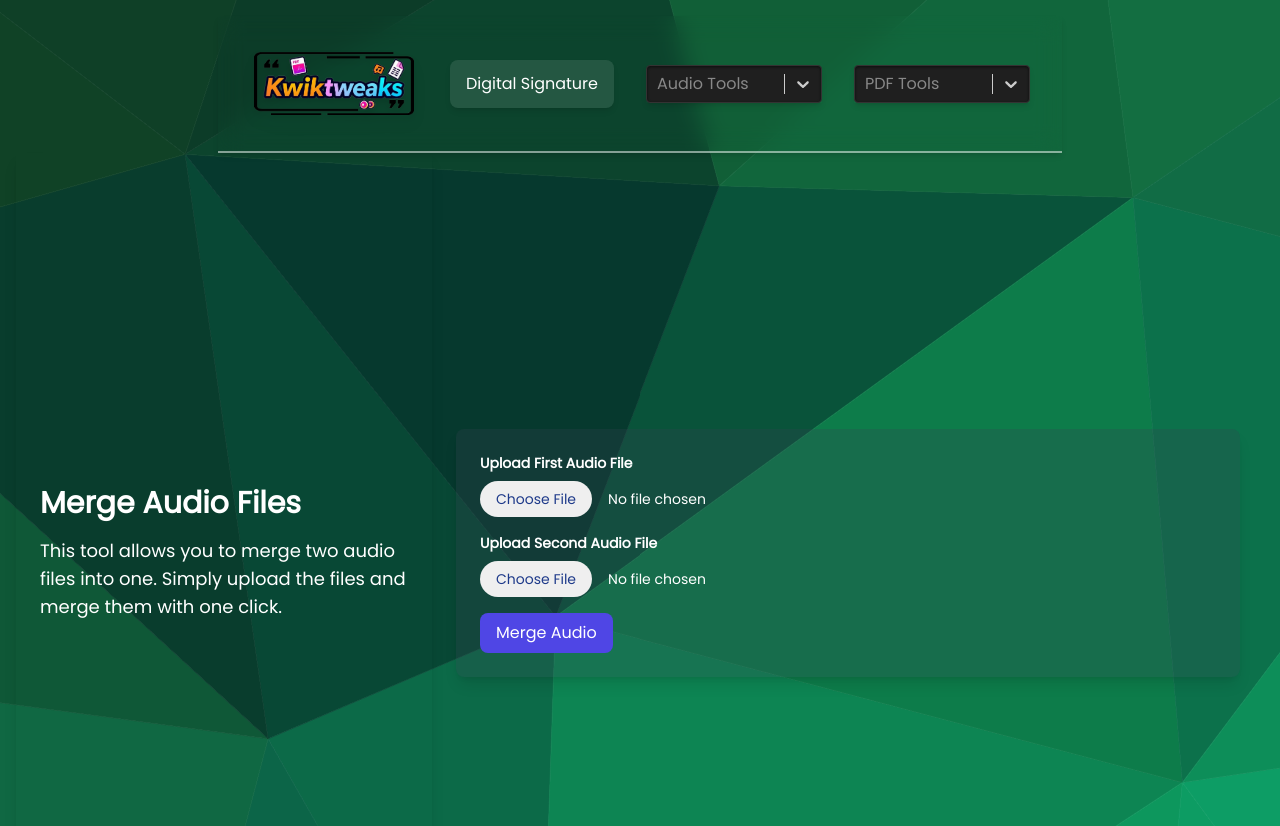
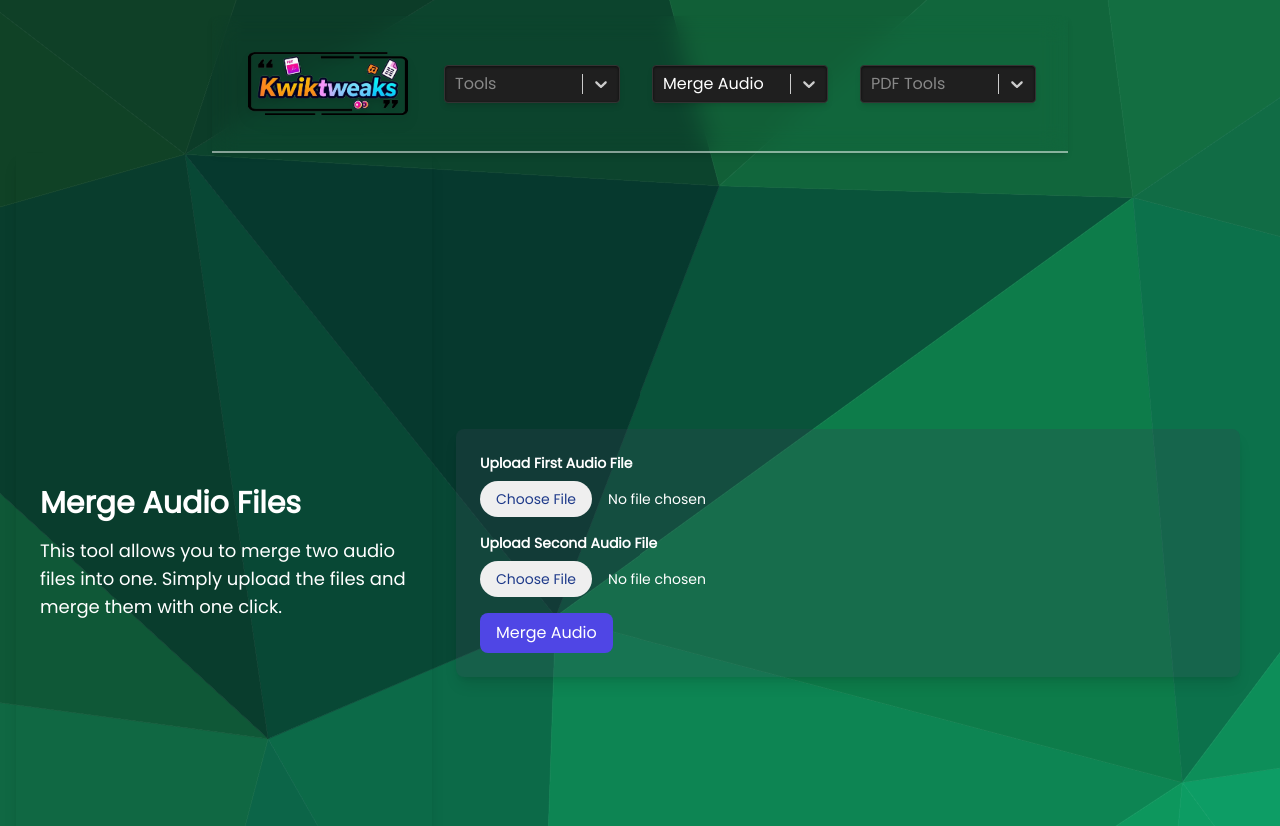
Before and after one commit to iKamranShahzad/kwiktweaks-multipurpose-app, a Next.js app: page /mergeaudio in a window 1280 px wide. Shown: the top 826 px of the page. Built offline with nearby package versions, Linux system fonts and the light colour scheme.

Commit message:
Inconsistencies Fixed

```diff
--- a/src/app/page.jsx
+++ b/src/app/page.jsx
@@ -1,4 +1,5 @@
 import React from "react";
+import Link from "next/link";
 
 export default function Home() {
   return (
@@ -48,13 +49,13 @@ export default function Home() {
             >
               Refine and optimize your audio files with ease.
             </p>
-            <a
+            <Link
               href="./audiotrim" // Adjust this path to the actual route for trimming audio files
               className="mt-auto bg-gray-700 text-white py-2 px-4 rounded-full hover:bg-gray-600 transition-all"
               style={{ fontFamily: "Poppins, sans-serif" }}
             >
               Try Trimming Audio Files
-            </a>
+            </Link>
           </div>
           <div className="p-8 rounded-xl bg-gray-800 shadow-lg bg-opacity-75 hover:bg-gray-950 hover:bg-opacity-30 transition-all flex flex-col items-center">
             <svg
@@ -83,13 +84,13 @@ export default function Home() {
             >
               Manage your PDF documents efficiently.
             </p>
-            <a
+            <Link
               href="./pdfMerger"
               className="mt-auto bg-gray-700 text-white py-2 px-4 rounded-full hover:bg-gray-600 transition-all"
               style={{ fontFamily: "Poppins, sans-serif" }}
             >
               Try Merging PDFs
-            </a>
+            </Link>
           </div>
           <div className="p-8 rounded-xl bg-gray-800 shadow-lg bg-opacity-75 hover:bg-gray-950 hover:bg-opacity-30 transition-all flex flex-col items-center">
             <svg
@@ -118,13 +119,13 @@ export default function Home() {
             >
               Securely export your signatures.
             </p>
-            <a
+            <Link
               href="./digitalSignature"
               className="mt-auto bg-gray-700 text-white py-2 px-4 rounded-full hover:bg-gray-600 transition-all"
               style={{ fontFamily: "Poppins, sans-serif" }}
             >
               Export Your Signature
-            </a>
+            </Link>
           </div>
         </div>
       </main>
--- a/src/components/header.jsx
+++ b/src/components/header.jsx
@@ -7,8 +7,8 @@ import "@fontsource/poppins";
 
 const optionsTools = [
   { value: "/digitalSignature", label: "Digital Signature" },
-  { value: "/adjustspeed", label: "XX" },
-  { value: "/mergeaudio", label: "XXX" },
+  { value: "#", label: "Adjust Speed" },
+  { value: "#", label: "Merge Audio" },
 ];
 
 const optionsAudio = [
@@ -26,43 +26,29 @@ const optionsPDF = [
 export default function Header() {
   const router = useRouter();
   const pathname = usePathname();
+  const [selectedTool, setSelectedTool] = useState(null);
   const [selectedAudio, setSelectedAudio] = useState(null);
   const [selectedPDF, setSelectedPDF] = useState(null);
   const [loading, setLoading] = useState(true);
 
   useEffect(() => {
-    if (pathname.startsWith("/digitalSignature")) {
-      setSelectedAudio(null);
-      setSelectedPDF(null);
-    } else if (
-      pathname.startsWith("/audiotrim") ||
-      pathname.startsWith("/adjustspeed") ||
-      pathname.startsWith("/mergeaudio")
-    ) {
-      setSelectedPDF(null);
-    } else if (
-      pathname.startsWith("/pdfMerger") ||
-      pathname.startsWith("/pdfSuboption2") ||
-      pathname.startsWith("/pdfSuboption3")
-    ) {
-      setSelectedAudio(null);
-    }
+    const currentPath = pathname;
+    setSelectedTool(
+      optionsTools.find((option) => option.value === currentPath) || null
+    );
+    setSelectedAudio(
+      optionsAudio.find((option) => option.value === currentPath) || null
+    );
+    setSelectedPDF(
+      optionsPDF.find((option) => option.value === currentPath) || null
+    );
     setLoading(false);
   }, [pathname]);
 
-  const handleAudioChange = (selectedOption) => {
+  const handleChange = (selectedOption, setFunction, resetFunctions) => {
     if (selectedOption && selectedOption.value !== pathname) {
-      setSelectedAudio(selectedOption);
-      if (selectedOption.value !== "#") {
-        setLoading(true);
-        router.push(selectedOption.value);
-      }
-    }
-  };
-
-  const handlePDFChange = (selectedOption) => {
-    if (selectedOption && selectedOption.value !== pathname) {
-      setSelectedPDF(selectedOption);
+      setFunction(selectedOption);
+      resetFunctions.forEach((reset) => reset(null));
       if (selectedOption.value !== "#") {
         setLoading(true);
         router.push(selectedOption.value);
@@ -72,6 +58,7 @@ export default function Header() {
 
   const handleHomeClick = () => {
     if (pathname !== "/") {
+      setSelectedTool(null);
       setSelectedAudio(null);
       setSelectedPDF(null);
       setLoading(true);
@@ -79,50 +66,14 @@ export default function Header() {
     }
   };
 
-  return (
-    <>
-      <header className="relative bg-transparent text-white backdrop-blur-md shadow-md z-50">
-        <div className="container mx-auto flex flex-wrap items-center justify-between p-4">
-          <Link
-            href="/"
-            className="flex sm:py-5 px-5 items-center text-xl sm:text-2xl md:text-3xl lg:text-4xl font-extrabold tracking-wider drop-shadow-lg"
-            onClick={handleHomeClick}
-          >
-            <img
-              src="./mainlogo-color.png"
-              alt="KwikTweaks"
-              className="w-24 sm:w-32 md:w-36 lg:w-40 h-auto transform hover:scale-110 transition-transform duration-300"
-            />
-          </Link>
-          <nav className="flex flex-wrap items-center gap-4 sm:gap-6 md:gap-8 px-2 sm:px-4 mt-4 md:mt-0 relative z-10">
-            <Link
-              href="/digitalSignature"
-              className="block px-3 py-2 sm:px-4 sm:py-3 bg-white bg-opacity-10 rounded-lg hover:bg-opacity-20 transition-all duration-300 ease-in-out transform hover:scale-105 text-center shadow-md text-sm sm:text-base"
-              style={{ fontFamily: "Poppins, sans-serif" }}
-            >
-              Digital Signature
-            </Link>
-
-            {/* Audio Tools Dropdown */}
-            <Select
-              options={optionsAudio}
-              className="w-full sm:w-40 md:w-44 shadow-md z-40"
-              classNamePrefix="select"
-              placeholder="Audio Tools"
-              menuPlacement="bottom"
-              value={selectedAudio}
-              onChange={handleAudioChange}
-              styles={{
+  const selectStyles = {
     menu: (provided) => ({
       ...provided,
       backgroundColor: "#1f1f1f",
       borderRadius: "0.375rem",
       boxShadow: "0 2px 10px rgba(0, 0, 0, 0.2)",
       fontFamily: "Poppins, sans-serif",
-                  zIndex: 1000, // Ensures dropdown is on top
-                  position: "absolute", // Make sure dropdown is positioned correctly
-                  top: "100%", // Position dropdown directly below the control
-                  left: 0,
+      zIndex: 1000,
     }),
     option: (provided, state) => ({
       ...provided,
@@ -154,61 +105,65 @@ export default function Header() {
       color: "#fff",
       fontFamily: "Poppins, sans-serif",
     }),
-              }}
+  };
+
+  return (
+    <>
+      <header className="relative bg-transparent text-white backdrop-blur-md shadow-md z-50">
+        <div className="container mx-auto flex flex-wrap items-center justify-between p-4">
+          <Link
+            href="/"
+            className="flex sm:py-5 px-5 items-center text-xl sm:text-2xl md:text-3xl lg:text-4xl font-extrabold tracking-wider drop-shadow-lg"
+            onClick={handleHomeClick}
+          >
+            <img
+              src="./mainlogo-color.png"
+              alt="KwikTweaks"
+              className="w-24 sm:w-32 md:w-36 lg:w-40 h-auto transform hover:scale-110 transition-transform duration-300"
             />
-
-            {/* PDF Tools Dropdown */}
+          </Link>
+          <nav className="flex flex-wrap items-center gap-4 sm:gap-6 md:gap-8 px-2 sm:px-4 mt-4 md:mt-0 relative z-10">
+            <Select
+              options={optionsTools}
+              className="w-full sm:w-40 md:w-44 shadow-md z-50"
+              classNamePrefix="select"
+              placeholder="Tools"
+              value={selectedTool}
+              onChange={(option) =>
+                handleChange(option, setSelectedTool, [
+                  setSelectedAudio,
+                  setSelectedPDF,
+                ])
+              }
+              styles={selectStyles}
+            />
+            <Select
+              options={optionsAudio}
+              className="w-full sm:w-40 md:w-44 shadow-md z-40"
+              classNamePrefix="select"
+              placeholder="Audio Tools"
+              value={selectedAudio}
+              onChange={(option) =>
+                handleChange(option, setSelectedAudio, [
+                  setSelectedTool,
+                  setSelectedPDF,
+                ])
+              }
+              styles={selectStyles}
+            />
             <Select
               options={optionsPDF}
               className="w-full sm:w-40 md:w-44 shadow-md z-30"
               classNamePrefix="select"
               placeholder="PDF Tools"
-              menuPlacement="bottom"
               value={selectedPDF}
-              onChange={handlePDFChange}
-              styles={{
-                menu: (provided) => ({
-                  ...provided,
-                  backgroundColor: "#1f1f1f",
-                  fontFamily: "Poppins, sans-serif",
-                  borderRadius: "0.375rem",
-                  boxShadow: "0 2px 10px rgba(0, 0, 0, 0.2)",
-                  zIndex: 1000, // Ensures dropdown is on top
-                  position: "absolute", // Make sure dropdown is positioned correctly
-                  top: "100%", // Position dropdown directly below the control
-                  left: 0,
-                }),
-                option: (provided, state) => ({
-                  ...provided,
-                  backgroundColor: state.isSelected ? "#4a4a4a" : "#1f1f1f",
-                  fontFamily: "Poppins, sans-serif",
-                  color: "#fff",
-                  "&:hover": {
-                    backgroundColor: "#333",
-                  },
-                }),
-                control: (provided) => ({
-                  ...provided,
-                  backgroundColor: "#1f1f1f",
-                  border: "1px solid #333",
-                  fontFamily: "Poppins, sans-serif",
-                  color: "#fff",
-                  boxShadow: "inset 0 1px 3px rgba(0, 0, 0, 0.6)",
-                  "&:hover": {
-                    borderColor: "#555",
-                  },
-                }),
-                placeholder: (provided) => ({
-                  ...provided,
-                  color: "#888",
-                  fontFamily: "Poppins, sans-serif",
-                }),
-                singleValue: (provided) => ({
-                  ...provided,
-                  color: "#fff",
-                  fontFamily: "Poppins, sans-serif",
-                }),
-              }}
+              onChange={(option) =>
+                handleChange(option, setSelectedPDF, [
+                  setSelectedTool,
+                  setSelectedAudio,
+                ])
+              }
+              styles={selectStyles}
             />
           </nav>
         </div>
```
Lines whose indentation alone changed are shown as unchanged.
